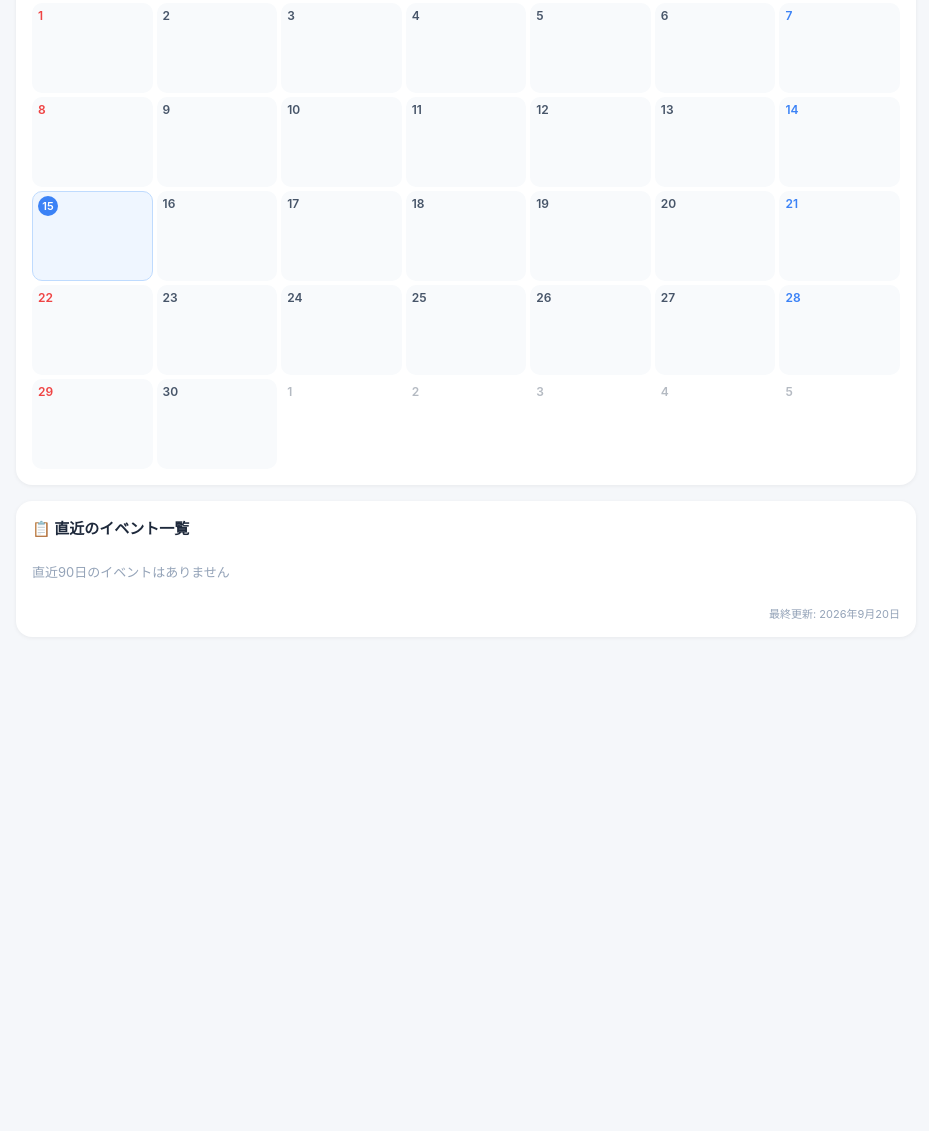
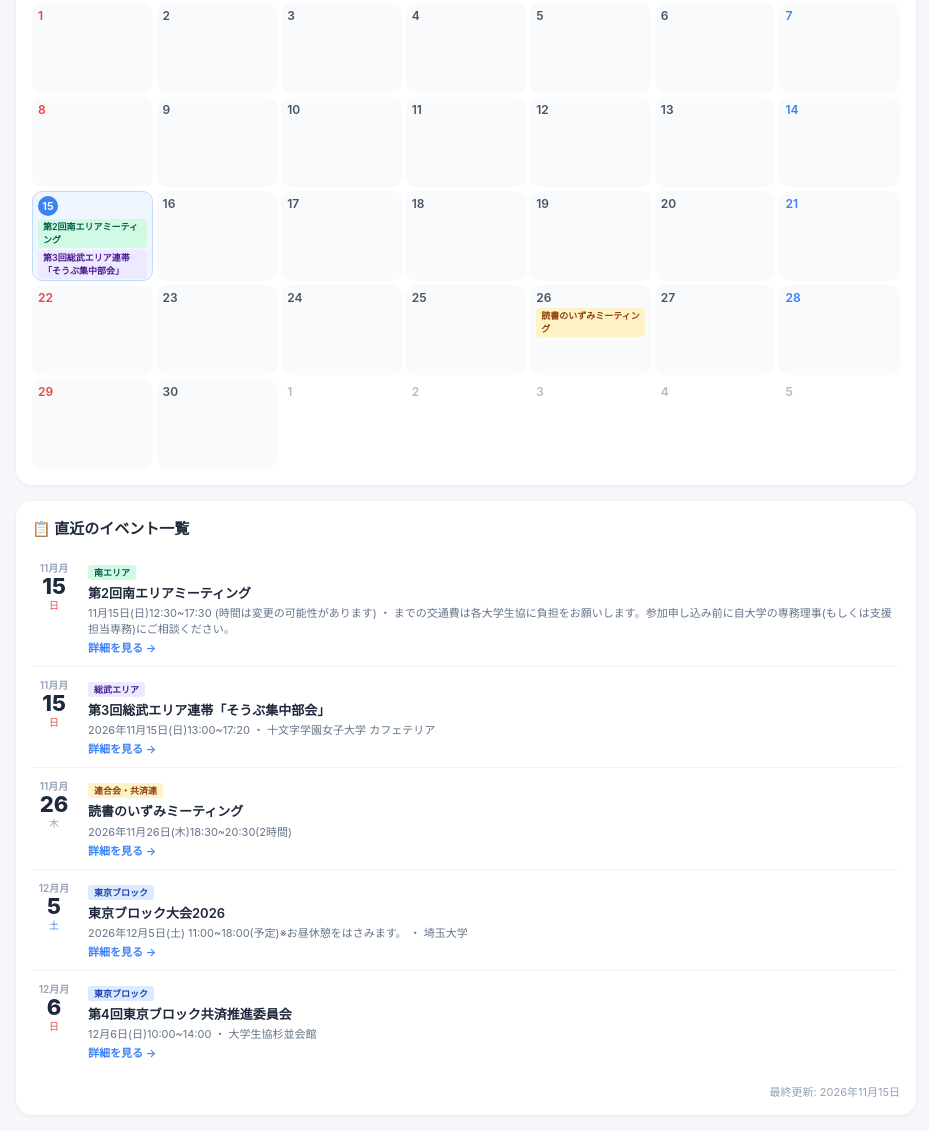
Before and after one commit to gonzaresu61/nfuca-seminar-calendar, a plain HTML site: page index.html in a window 1280 px wide. Shown: the part 258-1389 px from the top of the page, without its empty margins (174-1103 px from the left). Before the commit the page ends 911 px from the top, so only its background shows below. Drawn offline with Linux system fonts and the light colour scheme.

Commit message:
seminar.html の新着イベントを反映

```diff
--- a/index.html
+++ b/index.html
@@ -314,7 +314,7 @@
 </div>
 
 <script>
-const LAST_UPDATED = '2026年9月20日'; // AUTO:LAST_UPDATED
+const LAST_UPDATED = '2026年11月15日'; // AUTO:LAST_UPDATED
 
 const CATEGORIES = {
   tokyo:     { label: '東京ブロック',   cssClass: 'cat-tokyo',     dotColor: '#3b82f6' },
@@ -349,6 +349,11 @@ const EVENTS = [
   { date:'2026-09-06', name:'サマースクール2026 [2日目]', time:'〜16:00', venue:'東京外国語大学 食堂（府中市）', category:'tokyo', url:'https://www.nfuca-tokyo.jp/news/news_detail_2464.html' },
   { date:'2026-10-08', name:'【開催案内vol.2】新社会人コース学習会', time:'10月8日(木) 18:30~20:30', venue:'zoom', category:'zenkoku', url:'https://www.nfuca-tokyo.jp/news/news_detail_2539.html' },
   { date:'2026-10-10', name:'「ふくしま」スタディツアー2026', time:'】 2026年10月10日(土)~11日(日) (1泊2日)', venue:'】 福島県浜通り地方', category:'zenkoku', url:'https://www.nfuca-tokyo.jp/news/news_detail_2488.html' },
+  { date:'2026-11-15', name:'第2回南エリアミーティング', time:'11月15日(日)12:30~17:30 (時間は変更の可能性があります)', venue:'までの交通費は各大学生協に負担をお願いします。参加申し込み前に自大学の専務理事(もしくは支援担当専務)にご相談ください。', category:'minami', url:'https://www.nfuca-tokyo.jp/news/news_detail_2572.html' },
+  { date:'2026-11-15', name:'第3回総武エリア連帯「そうぶ集中部会」', time:'2026年11月15日(日)13:00~17:20', venue:'十文字学園女子大学 カフェテリア', category:'sobu', url:'https://www.nfuca-tokyo.jp/news/news_detail_2574.html' },
+  { date:'2026-11-26', name:'読書のいずみミーティング', time:'2026年11月26日(木)18:30~20:30(2時間)', venue:'', category:'zenkoku', url:'https://www.nfuca-tokyo.jp/news/news_detail_2587.html' },
+  { date:'2026-12-05', name:'東京ブロック大会2026', time:'2026年12月5日(土) 11:00~18:00(予定)※お昼休憩をはさみます。', venue:'埼玉大学', category:'tokyo', url:'https://www.nfuca-tokyo.jp/news/news_detail_2573.html' },
+  { date:'2026-12-06', name:'第4回東京ブロック共済推進委員会', time:'12月6日(日)10:00~14:00', venue:'大学生協杉並会館', category:'tokyo', url:'https://www.nfuca-tokyo.jp/news/news_detail_2570.html' },
 ];
 // AUTO:EVENTS:END
 
```
